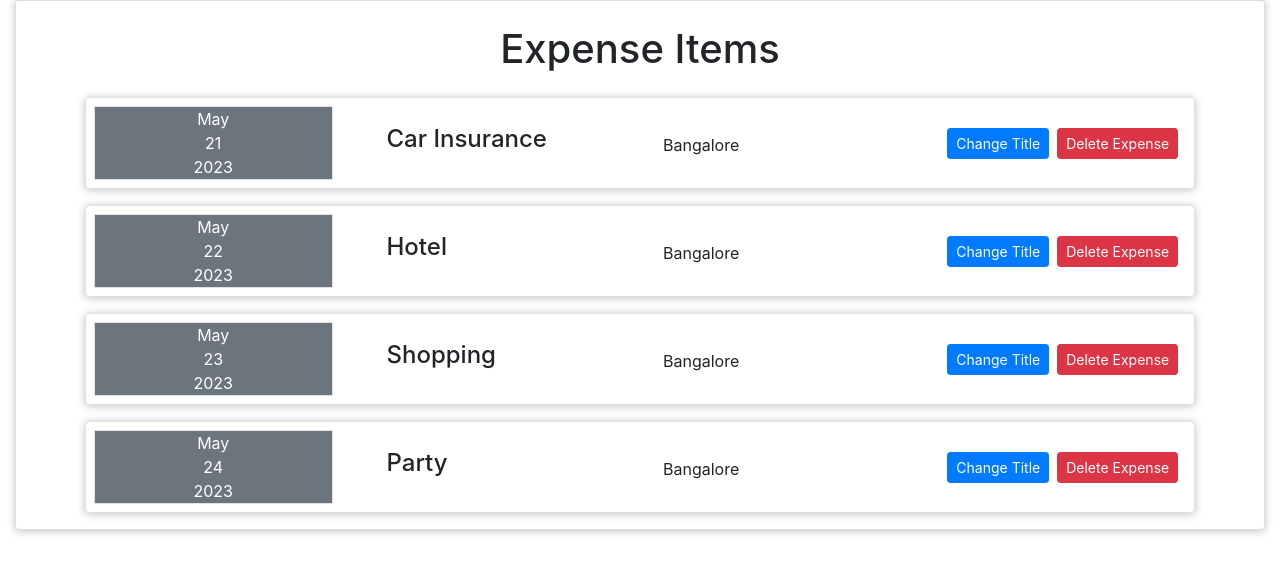
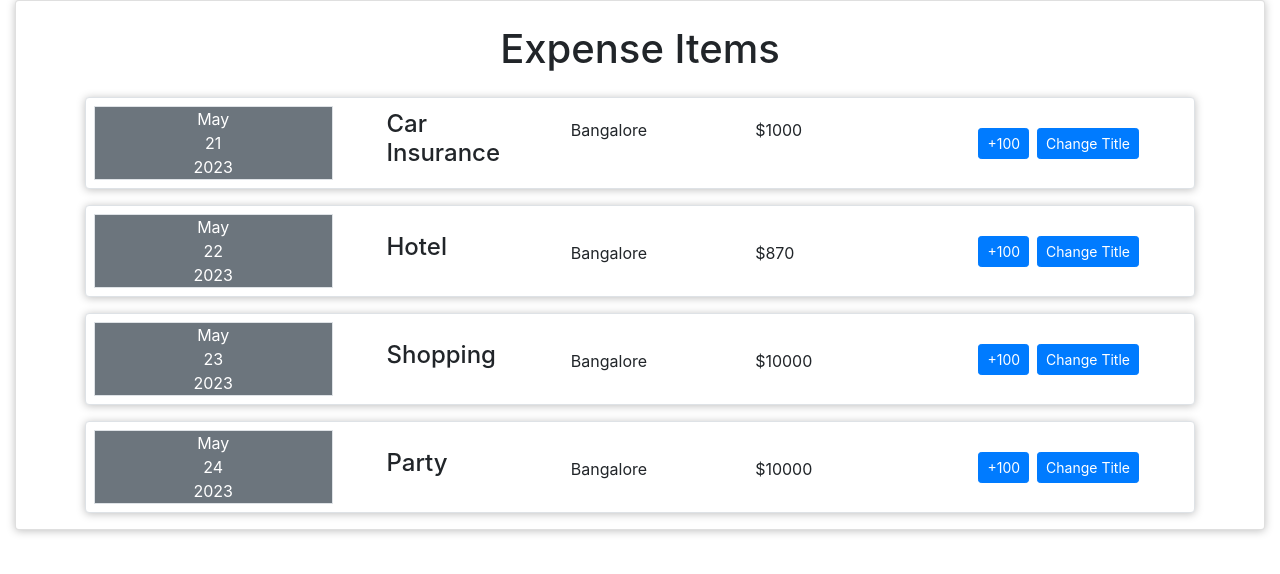
Before and after one commit to NirmalViswajith/expense-tracker, a React (Create React App) app in the folder expense-tracker/: page / in a window 1280 px wide. Shown: the top 574 px of the page. Built offline with nearby package versions, Linux system fonts and the light colour scheme.

Commit message:
added state for title and incremented the amount

```diff
--- a/expense-tracker/src/components/Expenses/Expenses.js
+++ b/expense-tracker/src/components/Expenses/Expenses.js
@@ -1,3 +1,4 @@
+import React, { useState } from "react";
 import ExpenseDate from "./ExpenseDate";
 import ExpenseDetails from "./ExpenseDetails";
 import Card from "../UI/Card";
@@ -7,16 +8,17 @@ import Col from "react-bootstrap/Col";
 import Button from "react-bootstrap/Button";
 
 function Expenses(props) {
+  const [title, setTitle] = useState(props.title);
+
   const changeTitle = () => {
-    console.log("Clicked!!!");
+    setTitle("updated");
   };
 
-  const delEvent = () => {
-    const expenseItem = document.getElementById(props.id);
-    if (expenseItem) {
-      expenseItem.remove();
-    }
-  };
+  const [amount, setAmount] = useState(props.amount);
+  const increment = () => {
+    const updatedAmount = `$${Number(amount.replace('$','')) + 100}`
+    setAmount(updatedAmount);
+  }
 
   return (
     <Container>
@@ -26,23 +28,28 @@ function Expenses(props) {
             <ExpenseDate date={props.date} />
           </Col>
           <Col xs={12} md={6}>
-            <Row >
+            <Row>
               <Col className="ml-3">
-                <ExpenseDetails title={props.title} />
+                <ExpenseDetails title={title} />
               </Col>
               <Col>
                 <ExpenseDetails location={props.location} />
+              </Col>
+              <Col>
+                <ExpenseDetails amount={amount} />
               </Col>
             </Row>
           </Col>
           <Col xs={12} md={3} className="text-center">
             <div className="d-flex justify-content-center mr-2">
-              <Button variant="primary" size="sm" className="mr-2" onClick={changeTitle}
->
+              <Button variant="primary" size="sm" className="mr-2" onClick={increment}>+100</Button>
+              <Button
+                variant="primary"
+                size="sm"
+                className="mr-2"
+                onClick={changeTitle}
+              >
                 Change Title
-              </Button>
-              <Button variant="danger" size="sm" onClick={delEvent}>
-                Delete Expense
               </Button>
             </div>
           </Col>
```
